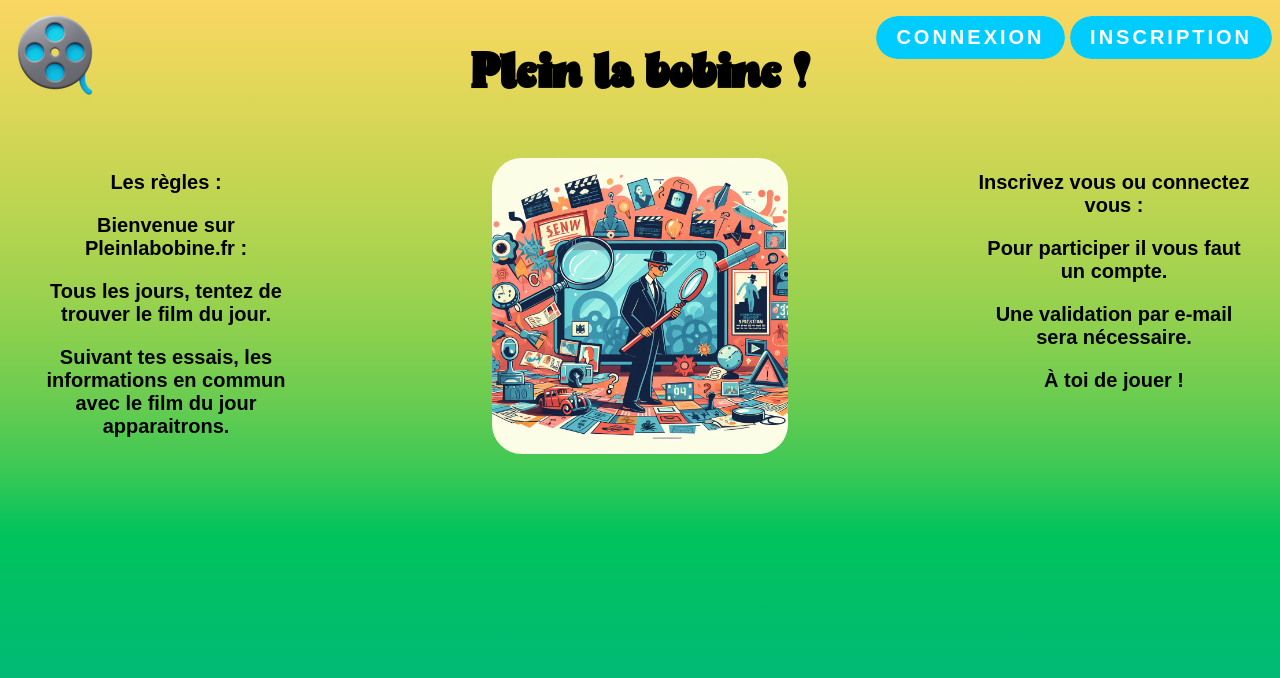
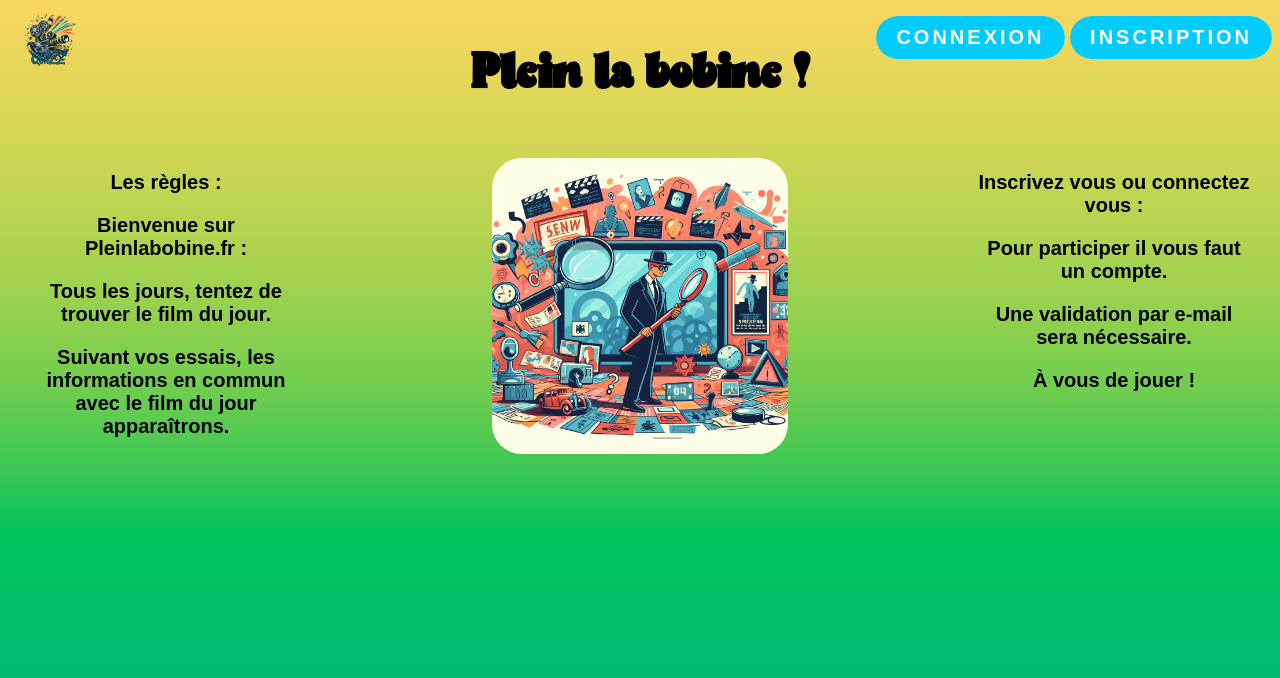
Before and after one commit to vincent83160/projet-web, a PHP site: page /vue/accueil.php in a window 1280 px wide. Shown: the top 678 px of the page. Run offline with PHP 8.4, Linux system fonts and the light colour scheme.

Commit message:
Modification des images et du texte dans les vues

```diff
--- a/vue/accueil.php
+++ b/vue/accueil.php
@@ -4,13 +4,13 @@
 <head>
     <title>Plein la bobine !</title>
     <link rel="stylesheet" href="/public/assets/css/style.css">
-    <link rel="icon" href="/public/assets/img/favicon_movie.png" />
+    <link rel="icon" href="/public/assets/img/logo2.png" />
 </head>
 
 <body>
     <!-- HEADER -->
     <div class="wrapper">
-        <div class="one"><img src="/public/assets/img/favicon_movie.png" alt="Plein la bobine !"></div>
+        <div class="one"><img src="/public/assets/img/logo2.png" class="rounded-corners" alt="Plein la bobine !"></div>
         <div class="two">
             <h1>Plein la bobine !</h1>
         </div>
@@ -40,13 +40,13 @@
             <h2>Les règles : </h2>
             <h3>Bienvenue sur Pleinlabobine.fr : </h3>
             <h3>Tous les jours, tentez de trouver le film du jour.</h3>
-            <p>Suivant tes essais, les informations en commun avec le film du jour apparaitrons.</p>
+            <p>Suivant vos essais, les informations en commun avec le film du jour apparaîtrons.</p>
         </section>
         <aside class="right-sidebar">
             <h2>Inscrivez vous ou connectez vous : </h2>
             <h3>Pour participer il vous faut un compte.</h3>
             <p>Une validation par e-mail sera nécessaire.</p>
-            <p>À toi de jouer !</p>
+            <p>À vous de jouer !</p>
         </aside>
     </div>
 
--- a/vue/game.php
+++ b/vue/game.php
@@ -4,13 +4,13 @@
 <head>
     <title>Plein la bobine !</title>
     <link rel="stylesheet" href="/public/assets/css/style.css">
-    <link rel="icon" href="/public/assets/img/favicon_movie.png" />
+    <link rel="icon" href="/public/assets/img/logo2.png" />
 </head>
 
 <body>
     <!-- HEADER -->
     <div class="wrapper">
-        <div class="one"><img src="/public/assets/img/favicon_movie.png" alt="Plein la bobine !"></div>
+        <div class="one"><img src="/public/assets/img/logo2.png" class="rounded-corners" alt="Plein la bobine !"></div>
         <div class="two"><h1 >Plein la bobine !</h1></div>
         <div class="tree"  >
             <div id="button-container">
@@ -31,7 +31,7 @@
         <form action="">
             <div class="fields">
                 <span>
-                    <input placeholder="Tape le nom d'un film" type="text" />
+                    <input placeholder="Tapez le nom d'un film" type="text" />
                 </span>
         </form>
     </div>
--- a/vue/login.php
+++ b/vue/login.php
@@ -3,13 +3,14 @@
 require_once $_SERVER["DOCUMENT_ROOT"] . '/vue/base.html';
 ?>
 <link rel="stylesheet" href="/public/assets/css/login.css">
+<link rel="icon" href="/public/assets/img/logo2.png" />
 
 <div id="fond-login">
 </div>
 
 <div id="div-login">
     <div class="div-logo">
-    <img src="/public/assets/img/favicon_movie.png" alt="Plein la bobine !">
+    <img src="/public/assets/img/logo2.png" alt="Plein la bobine !">
     </div>
     <div id="error"><?php
                     if (isset($erreur)) {
```
